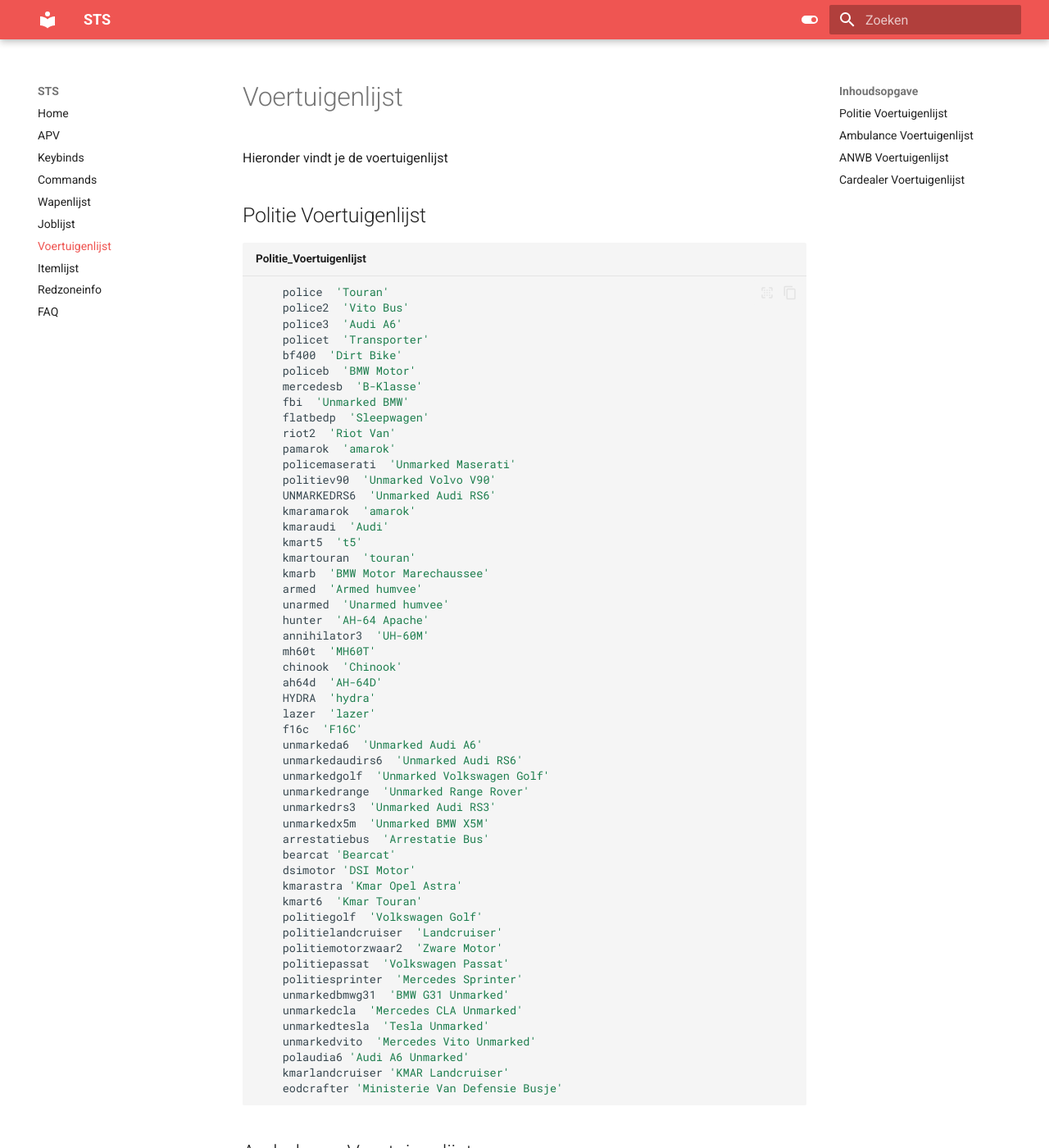
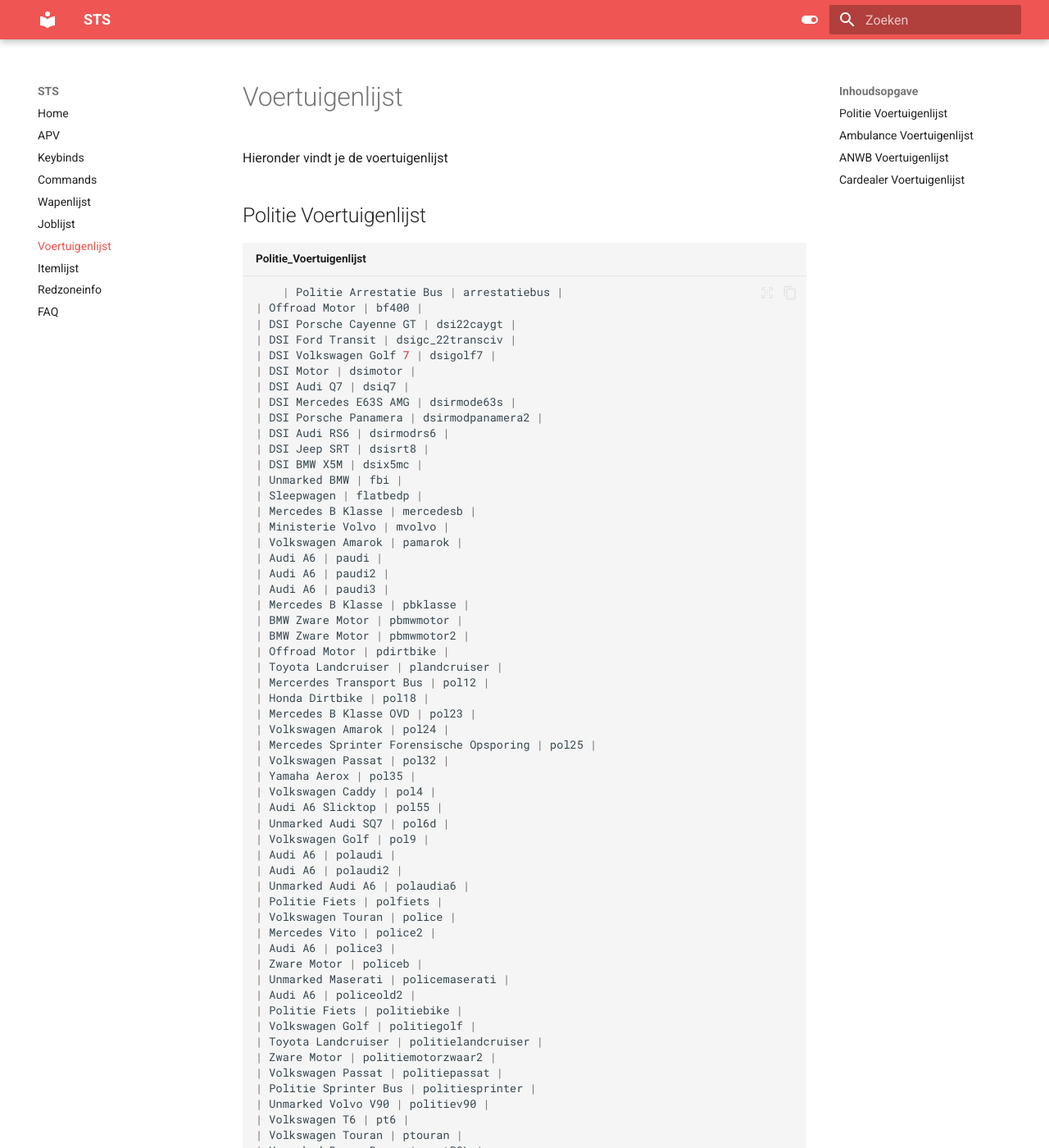
Before and after one commit to Welseyy/STSAPV, an MkDocs documentation site: the page built from docs/voertuigenlijst.md, in a window 1280 px wide and 1400 px high. Shown: the whole window at 82% size. Built offline with MkDocs 1.6.1 and Material for MkDocs 9.7.7, drawn with Linux system fonts in a browser that asks for light colours; some of the changed text lies outside the part shown.

Commit message:
Update voertuigenlijst.md

````diff
--- a/docs/voertuigenlijst.md
+++ b/docs/voertuigenlijst.md
@@ -5,58 +5,77 @@
 ## Politie Voertuigenlijst
 
 ``` sh title="Politie_Voertuigenlijst"
-    police  'Touran'
-    police2  'Vito Bus'
-    police3  'Audi A6'
-    policet  'Transporter'
-    bf400  'Dirt Bike'
-    policeb  'BMW Motor'
-    mercedesb  'B-Klasse'
-    fbi  'Unmarked BMW'
-    flatbedp  'Sleepwagen'
-    riot2  'Riot Van'
-    pamarok  'amarok'
-    policemaserati  'Unmarked Maserati'
-    politiev90  'Unmarked Volvo V90'
-    UNMARKEDRS6  'Unmarked Audi RS6'
-    kmaramarok  'amarok'
-    kmaraudi  'Audi'
-    kmart5  't5'
-    kmartouran  'touran'
-    kmarb  'BMW Motor Marechaussee'
-    armed  'Armed humvee'
-    unarmed  'Unarmed humvee'
-    hunter  'AH-64 Apache'
-    annihilator3  'UH-60M'
-    mh60t  'MH60T'
-    chinook  'Chinook'
-    ah64d  'AH-64D'
-    HYDRA  'hydra'
-    lazer  'lazer'
-    f16c  'F16C'
-    unmarkeda6  'Unmarked Audi A6'
-    unmarkedaudirs6  'Unmarked Audi RS6'
-    unmarkedgolf  'Unmarked Volkswagen Golf'
-    unmarkedrange  'Unmarked Range Rover'
-    unmarkedrs3  'Unmarked Audi RS3'
-    unmarkedx5m  'Unmarked BMW X5M'
-    arrestatiebus  'Arrestatie Bus'
-    bearcat 'Bearcat'
-    dsimotor 'DSI Motor'
-    kmarastra 'Kmar Opel Astra'
-    kmart6  'Kmar Touran'
-    politiegolf  'Volkswagen Golf'
-    politielandcruiser  'Landcruiser'
-    politiemotorzwaar2  'Zware Motor'
-    politiepassat  'Volkswagen Passat'
-    politiesprinter  'Mercedes Sprinter'
-    unmarkedbmwg31  'BMW G31 Unmarked'
-    unmarkedcla  'Mercedes CLA Unmarked'
-    unmarkedtesla  'Tesla Unmarked'
-    unmarkedvito  'Mercedes Vito Unmarked'
-    polaudia6 'Audi A6 Unmarked'
-    kmarlandcruiser 'KMAR Landcruiser'
-    eodcrafter 'Ministerie Van Defensie Busje'
+    | Politie Arrestatie Bus | arrestatiebus |
+| Offroad Motor | bf400 |
+| DSI Porsche Cayenne GT | dsi22caygt |
+| DSI Ford Transit | dsigc_22transciv |
+| DSI Volkswagen Golf 7 | dsigolf7 |
+| DSI Motor | dsimotor |
+| DSI Audi Q7 | dsiq7 |
+| DSI Mercedes E63S AMG | dsirmode63s |
+| DSI Porsche Panamera | dsirmodpanamera2 |
+| DSI Audi RS6 | dsirmodrs6 |
+| DSI Jeep SRT | dsisrt8 |
+| DSI BMW X5M | dsix5mc |
+| Unmarked BMW | fbi |
+| Sleepwagen | flatbedp |
+| Mercedes B Klasse | mercedesb |
+| Ministerie Volvo | mvolvo |
+| Volkswagen Amarok | pamarok |
+| Audi A6 | paudi |
+| Audi A6 | paudi2 |
+| Audi A6 | paudi3 |
+| Mercedes B Klasse | pbklasse |
+| BMW Zware Motor | pbmwmotor |
+| BMW Zware Motor | pbmwmotor2 |
+| Offroad Motor | pdirtbike |
+| Toyota Landcruiser | plandcruiser |
+| Mercerdes Transport Bus | pol12 |
+| Honda Dirtbike | pol18 |
+| Mercedes B Klasse OVD | pol23 |
+| Volkswagen Amarok | pol24 |
+| Mercedes Sprinter Forensische Opsporing | pol25 |
+| Volkswagen Passat | pol32 |
+| Yamaha Aerox | pol35 |
+| Volkswagen Caddy | pol4 |
+| Audi A6 Slicktop | pol55 |
+| Unmarked Audi SQ7 | pol6d |
+| Volkswagen Golf | pol9 |
+| Audi A6 | polaudi |
+| Audi A6 | polaudi2 |
+| Unmarked Audi A6 | polaudia6 |
+| Politie Fiets | polfiets |
+| Volkswagen Touran | police |
+| Mercedes Vito | police2 |
+| Audi A6 | police3 |
+| Zware Motor | policeb |
+| Unmarked Maserati | policemaserati |
+| Audi A6 | policeold2 |
+| Politie Fiets | politiebike |
+| Volkswagen Golf | politiegolf |
+| Toyota Landcruiser | politielandcruiser |
+| Zware Motor | politiemotorzwaar2 |
+| Volkswagen Passat | politiepassat |
+| Politie Sprinter Bus | politiesprinter |
+| Unmarked Volvo V90 | politiev90 |
+| Volkswagen T6 | pt6 |
+| Volkswagen Touran | ptouran |
+| Unmarked Range Rover | rrstPOL |
+| Unmarked Volkswagen T6 | t6un |
+| Unmarked Audi A6 | unmarkeda6 |
+| Unmarked Audi RS6 | unmarkedaudirs6 |
+| Unmarked BMW 530i G31 | unmarkedbmwg31 |
+| Unmarked Mercedes CLA | unmarkedcla |
+| Unmarked Crafter | unmarkedcrafter |
+| Unmarked Volkswagen Golf | unmarkedgolf |
+| Unmarked Range Rover | unmarkedrange |
+| Unmarked Audi RS3 | unmarkedrs3 |
+| Unmarked Mercedes S63 | unmarkeds63 |
+| Unmarked Tesla | unmarkedtesla |
+| Unmarked BMW X5M | unmarkedx5m |
+| Unmarked Alfa Romeo Giulia | upolgiulia |
+| Unmarked Honda Hatchback | upolhatchback |
+| Unmarked Jaguar XE | upolxe |
 ```
 
 
````
